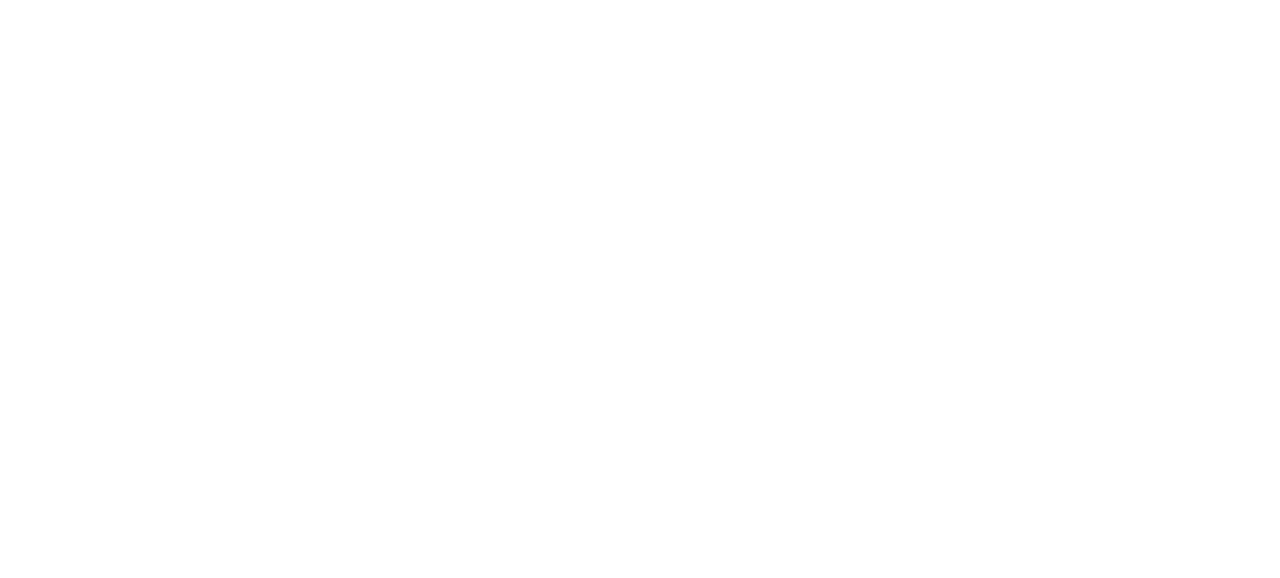
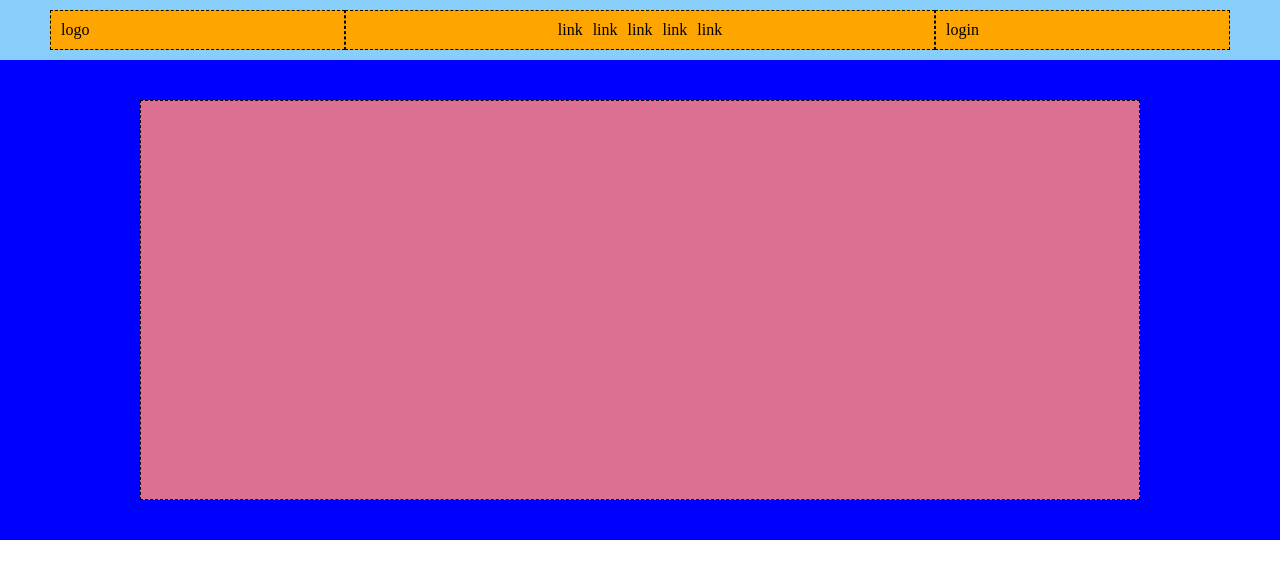
Before and after one commit to gds90/htmlcss-struttura-discord, a plain HTML site: page index.html in a window 1280 px wide. Drawn offline with Linux system fonts and the light colour scheme.

Commit message:
aggiunta header e primo contenitore blu

```diff
--- a/css/style.css
+++ b/css/style.css
@@ -2,4 +2,67 @@
     margin: 0;
     padding: 0;
     box-sizing: border-box;
+
 }
+
+header {
+    background-color: lightskyblue;
+}
+
+.db-black{
+    border: 1px dashed black;
+}
+
+.container-1 {
+    max-width: 1200px;
+    margin: 0 auto;
+}
+
+.container-2 {
+    width: 1000px;
+    height: 400px;
+    margin: 0 auto;
+    background-color: palevioletred;
+}
+
+.row {
+    display: flex;
+    justify-content: space-between;
+
+}
+
+.col-25{
+    width: calc(25%);
+}
+
+.col-50{
+    width: calc(50%);
+}
+
+.bg-orange {
+    background-color: orange;
+}
+
+.bg-blue {
+    width: 100%;
+    background-color: blue;
+}
+
+ul {
+    display: flex;
+    list-style: none;
+    justify-content: center;
+}
+
+li {
+    margin: 0 5px;
+
+}
+
+.padding-10 {
+    padding:10px;
+}
+
+.padding-40 {
+    padding:40px;
+}
--- a/index.html
+++ b/index.html
@@ -8,13 +8,38 @@
 </head>
 <body>
     <header>
-        <div class="container">
+        <div class="container-1 padding-10">
+            <div class="row bg-orange">
+                <div class="col-25 db-black">
+                    <div class="content padding-10">
+                        <span>logo</span>
+                    </div>
+                </div>
+                <div class="col-50 db-black padding-10">
+                    <ul>
+                        <li>link</li>
+                        <li>link</li>
+                        <li>link</li>
+                        <li>link</li>
+                        <li>link</li>
+                    </ul>
+                </div>
+                <div class="col-25 db-black">
+                    <div class="content padding-10">
+                        <span>login</span>
+                    </div>
+                </div>
+            </div>
 
         </div>
     </header>
     <main>
-        <div class="container">
+        <div class="bg-blue padding-40">
+            <div class="container-2 db-black">
+                <div class="row">
 
+                </div>
+            </div>
         </div>
         <div class="container">
 
```
